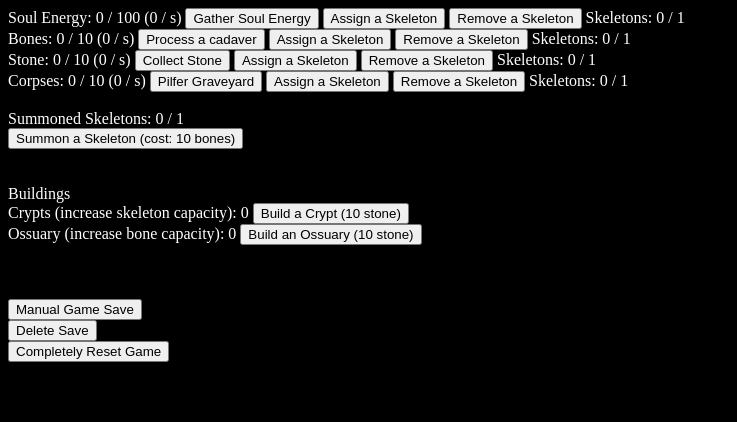
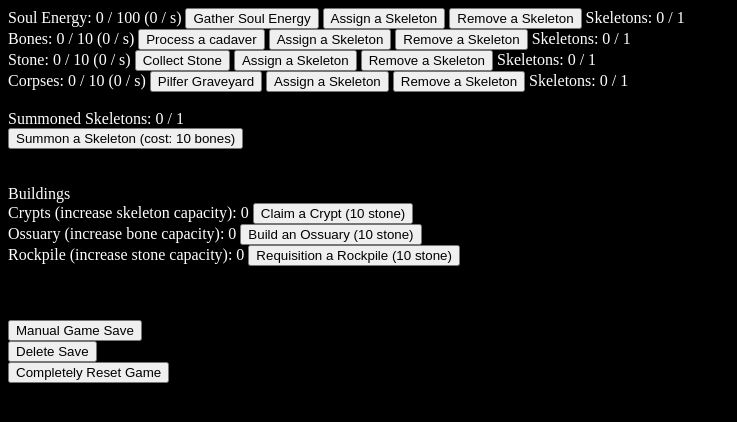
Before and after one commit to ScottWDeane/summoner-civilization, a plain HTML site: page index.html in a window 1280 px wide. Shown: the whole page, without its empty margins (0-737 px from the left). Drawn offline with Linux system fonts and the light colour scheme.

Commit message:
Update index.html
dumb and silly button text changes.
Add button for new basic building "Rockpile"s (increases capacity for the stone resource)

```diff
--- a/index.html
+++ b/index.html
@@ -53,10 +53,13 @@
 
     <div>Buildings</div>
     <div>
-        Crypts (increase skeleton capacity): <span id="currentCrypts">0</span> <button id="purchaseCrypt" onClick="buildCrypt()">Build a Crypt (<span id="nextCryptCost">10</span> stone)</button>
+        Crypts (increase skeleton capacity): <span id="currentCrypts">0</span> <button id="purchaseCrypt" onClick="buildCrypt()">Claim a Crypt (<span id="nextCryptCost">10</span> stone)</button>
     </div>
     <div>
         Ossuary (increase bone capacity): <span id="currentOssuaries">0</span> <button id="purchaseOssuary" onClick="buildOssuary()">Build an Ossuary (<span id="nextOssuaryCost">10</span> stone)</button>
+    </div>
+    <div>
+        Rockpile (increase stone capacity): <span id="currentRockpiles">0</span> <button id="purchaseRockpile" onClick="buildRockpile()">Requisition a Rockpile (<span id="nextOssuaryCost">10</span> stone)</button>
     </div>
 
     <br>
```
